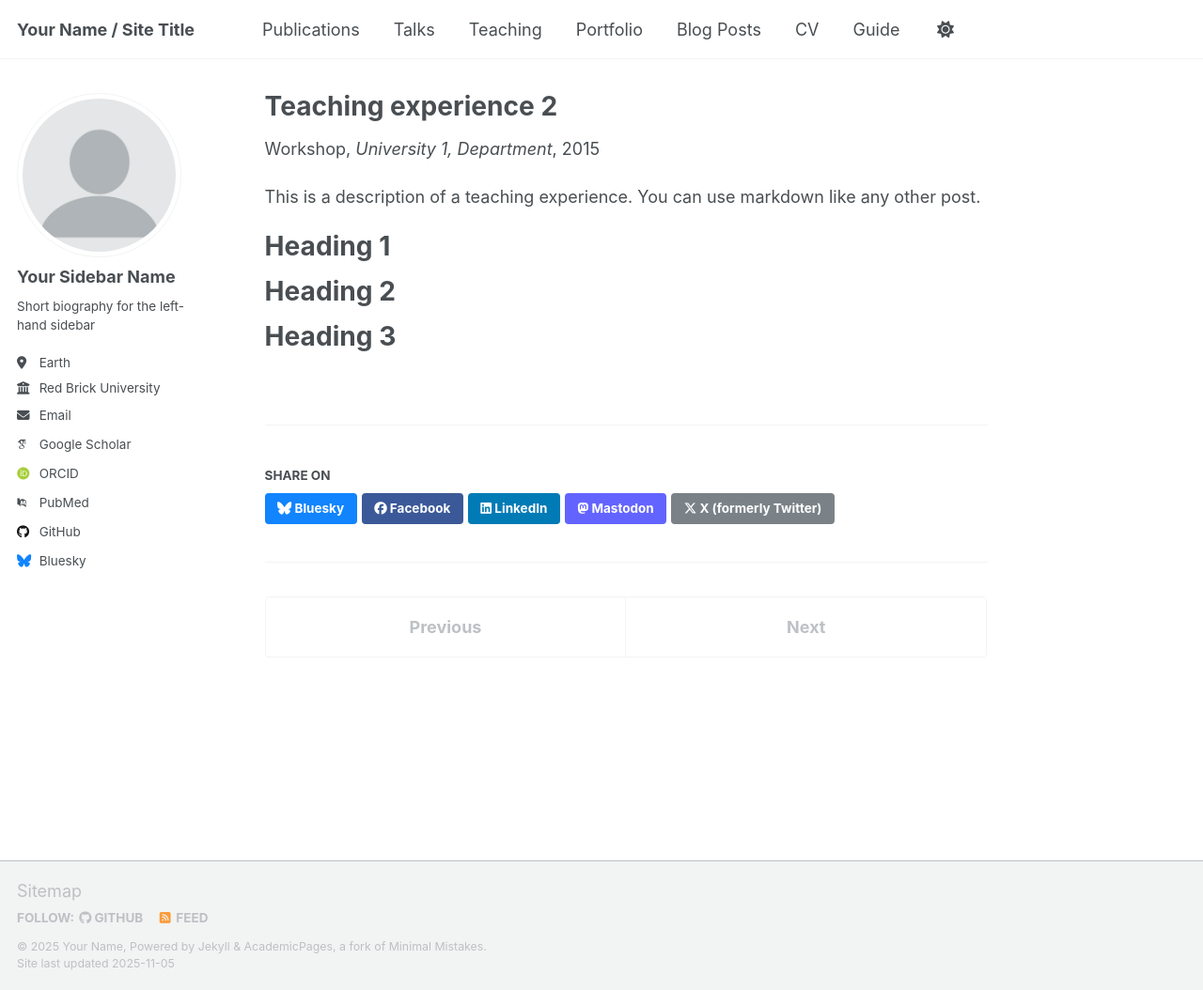
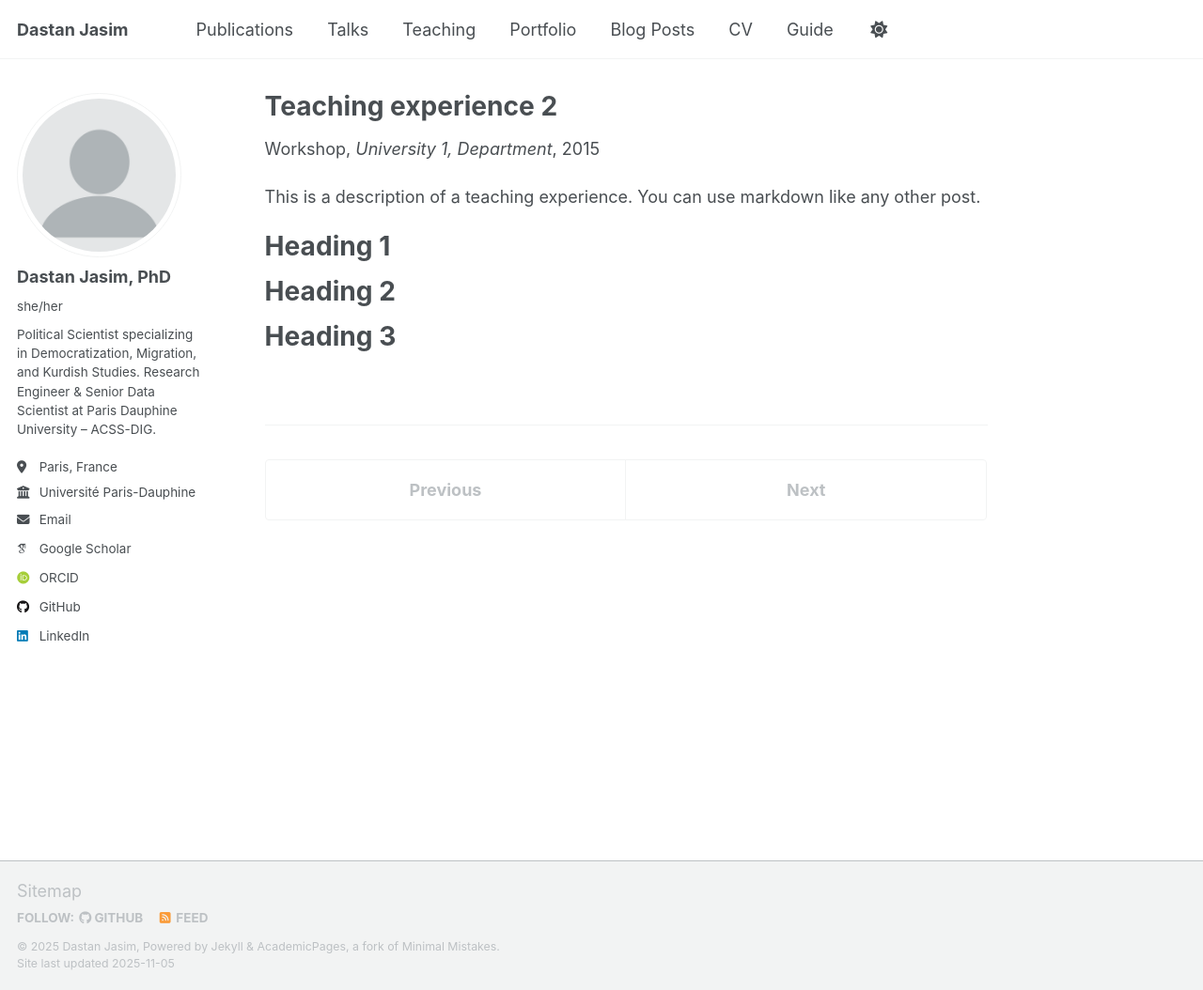
Before and after one commit to dastan-jasim/dastan-jasim.github.io, a Jekyll site: the page built from _teaching/2015-spring-teaching-2.md, in a window 1280 px wide and 1054 px high. Shown: the whole window at 94% size. Built offline with Jekyll 4.4.1, drawn with Linux system fonts in a browser that asks for light colours; some web fonts are replaced; a script that is not in the unit is left out; part of the change alters nothing that is shown.

Commit message:
Update _config.yml

```diff
--- a/_config.yml
+++ b/_config.yml
@@ -1,163 +1,95 @@
-# Welcome to Jekyll!
-#
-# This config file is meant for settings that affect your entire site, values
-# which you are expected to set up once and rarely need to edit after that.
-# For technical reasons, this file is *NOT* reloaded automatically when you use
-# `jekyll serve -l -H localhost`. If you change this file, please restart the
-# server process.
+# ============================================
+# Dastan Jasim — Academic Website Configuration
+# Based on AcademicPages (Minimal Mistakes theme)
+# ============================================
 
-# Basic Site Settings
 locale                   : "en-US"
-site_theme               : "default" # Currently available options are "default", "air"
-title                    : "Your Name / Site Title"
+site_theme               : "default"
+title                    : "Dastan Jasim"
 title_separator          : "-"
-name                     : &name "Your Name"
-description              : &description "Your Name's academic portfolio"   # Update this with a general description of your site, this is the default if not overridden by a page
-url                      : https://academicpages.github.io # The base hostname & protocol for your site e.g. "https://[your GitHub username].github.io",
-                                                           # or if you already have some other page hosted on Github then use "https://[your GitHub username].github.io/[Your Repo Name]"
-baseurl                  : "" # the subpath of your site, e.g. "/blog"
-repository               : "academicpages/academicpages.github.io"
+name                     : &name "Dastan Jasim"
+description              : &description "Political Scientist – Democratization, Kurdish Studies, Middle East Politics"
+url                      : "https://dastan-jasim.github.io"
+baseurl                  : ""
+repository               : "dastan-jasim/dastan-jasim.github.io"
 
-# Site Author - The following control what appear as part of the author content on the side bar.
-#               If a field is blank the icon and link will not appear, otherwise it will be shown.
-#               Additional customization can be done by editing /_includes/author-profile.html
+# --------------------------------------------
+# Author Sidebar Profile
+# --------------------------------------------
 author:
-  # Biographic information
   avatar           : "profile.png"
-  name             : "Your Sidebar Name"
-  pronouns         : # example: "she/her"
-  bio              : "Short biography for the left-hand sidebar"
-  location         : "Earth"
-  employer         : "Red Brick University"
-  uri              : # URL
-  email            : "none@example.org"
+  name             : "Dastan Jasim, PhD"
+  pronouns         : "she/her"
+  bio              : "Political Scientist specializing in Democratization, Migration, and Kurdish Studies. Research Engineer & Senior Data Scientist at Paris Dauphine University – ACSS-DIG."
+  location         : "Paris, France"
+  employer         : "Université Paris-Dauphine (PSL) / GIGA Hamburg"
+  uri              :
+  email            : "jasim.dastan@gmail.com"
 
-  # Academic websites
-  academia         : # URL
-  arxiv            : # URL - Update with the correct link to your profile
+  # Academic profiles
   googlescholar    : "https://scholar.google.com/citations?user=PS_CX0AAAAAJ"
-  inspire-hep      : # URL
-  impactstory      : # URL
-  orcid            : "https://orcid.org/yourorcidurl"
-  semantic         : # URL
-  pubmed           : "https://www.ncbi.nlm.nih.gov/pubmed/?term=john+snow"
-  researchgate     : # URL
-  scopus           : # URL
+  orcid            : "https://orcid.org/0000-0002-4158-276X"
+  researchgate     :
+  linkedin         : "https://www.linkedin.com/in/dastan-jasim-50a598263/"
+  academia         :
+  arxiv            :
+  scopus           :
+  pubmed           :
 
-  # Repositories and software development
-  bitbucket        : # Username - Update with your username on the site
-  codepen          : # Username
-  dribbble         : # Username
-  github           : "academicpages"
-  kaggle           : # Username
-  stackoverflow    : # User number or user number and name (i.e., use "1" or "1/jeff-atwood")
+  # Developer / data science profiles
+  github           : "dastan-jasim"
+  kaggle           :
+  stackoverflow    :
 
-  # Social media
-  artstation       : # Username
-  bluesky          : "bsky.app" # Replace this with you Bluesky username
-  facebook         : # Username
-  flickr           : # Username
-  foursquare       : # Username
-  goodreads        : # Username
-  google_plus      : # Username
-  keybase          : # Username
-  instagram        : # Username
-  lastfm           : # Username
-  linkedin         : # Username
-  mastodon         : # URL
-  medium           : # URL
-  pinterest        : # Username
-  soundcloud       : # Username
-  steam            : # Username
-  telegram         : # URL
-  tumblr           : # Username
-  twitter          : # Username for X / Twitter
-  vine             : # Username
-  weibo            : # Username
-  wikipedia        : # Username
-  xing             : # Username
-  youtube          : # Username
-  zhihu            : # Username
+  # Social
+  twitter          :
+  bluesky          :
+  mastodon         :
+  instagram        :
+  facebook         :
+  youtube          :
+  wikipedia        :
 
-# Publication Category - The following the list of publication categories and their headings
+# --------------------------------------------
+# Publication Categories
+# --------------------------------------------
 publication_category:
-  books:
-    title: 'Books'
-  manuscripts:
-    title: 'Journal Articles'
-  conferences:
-    title: 'Conference Papers'
+  peer-reviewed:
+    title: "Peer-Reviewed Articles"
+  book-chapter:
+    title: "Book Chapters"
+  policy-paper:
+    title: "Policy Papers"
+  book-review:
+    title: "Book Reviews"
+  book:
+    title: "Books"
 
+# --------------------------------------------
 # Site Settings
-teaser                   :  # filename of teaser fallback teaser image placed in /images/ for social media previews
-breadcrumbs              : false # true, false (default)
+# --------------------------------------------
+teaser                   :
+breadcrumbs              : false
 words_per_minute         : 160
 future                   : true
-read_more                : "disabled" # if enabled, adds "Read more" links to excerpts
-talkmap_link             : false      #change to true to add link to talkmap on talks page
+read_more                : "disabled"
+talkmap_link             : false
 comments:
-  provider               : # false (default), "disqus", "discourse", "facebook", "google-plus", "staticman", "custom"
-  disqus:
-    shortname            :
-  discourse:
-    server               : # https://meta.discourse.org/t/embedding-discourse-comments-via-javascript/31963 , e.g.: meta.discourse.org
-  facebook:
-    appid                :
-    num_posts            : # 5 (default)
-    colorscheme          : # "light" (default), "dark"
-staticman:
-  allowedFields          : ['name', 'email', 'url', 'message']
-  branch                 : "gh-pages" # "master", "gh-pages"
-  commitMessage          : "New comment."
-  filename               : comment-{@timestamp}
-  format                 : "yml"
-  moderation             : true
-  path                   : "_data/comments/{options.slug}"
-  requiredFields         : ['name', 'email', 'message']
-  transforms:
-    email                : "md5"
-  generatedFields:
-    date:
-      type               : "date"
-      options:
-        format           : "iso8601" # "iso8601" (default), "timestamp-seconds", "timestamp-milliseconds"
+  provider               : false
+
 atom_feed:
-  hide                   : false     # change to true to hide the RSS feed in the footer
-  path                   : # blank (default) uses feed.xml
+  hide                   : false
 
+# --------------------------------------------
+# SEO and Analytics
+# --------------------------------------------
+google_site_verification :
+analytics:
+  provider               : false
 
-# SEO Related
-google_site_verification :
-bing_site_verification   :
-alexa_site_verification  :
-yandex_site_verification :
-
-
-# Social Sharing
-twitter:
-  username               : &twitter
-facebook:
-  username               :
-  app_id                 :
-  publisher              :
-og_image                 :  # Social media default site image
-og_description           :  # Social media default site image description
-# For specifying social profiles
-# - https://developers.google.com/structured-data/customize/social-profiles
-social:
-  type                   : # Person or Organization (defaults to Person)
-  name                   : # If the user or organization name differs from the site's name
-  links: # An array of links to social media profiles
-
-
-# Analytics
-analytics:
-  provider               :  "false" # false (default), "google", "google-universal", "google-analytics-4", "custom"
-  google:
-    tracking_id          :
-
-
-# Reading Files
+# --------------------------------------------
+# Reading & Output Settings
+# --------------------------------------------
 include:
   - .htaccess
   - _pages
@@ -165,58 +97,28 @@ include:
 exclude:
   - "*.sublime-project"
   - "*.sublime-workspace"
-  - .asset-cache
-  - .bundle
   - .github
-  - .jekyll-assets-cache
-  - .sass-cache
-  - assets/js/_main.js
-  - assets/js/plugins
-  - assets/js/vendor
-  - CHANGELOG
-  - Capfile
-  - config
-  - Dockerfile
-  - Gemfile
-  - Gruntfile.js
-  - gulpfile.js
-  - LICENSE
-  - local
-  - log
   - node_modules
-  - package.json*
-  - Rakefile
-  - README
-  - tmp
   - vendor
-keep_files:
-  - .git
-  - .svn
 encoding: "utf-8"
 markdown_ext: "markdown,mkdown,mkdn,mkd,md"
 
-
-# Conversion
+# --------------------------------------------
+# Markdown Conversion
+# --------------------------------------------
 markdown: kramdown
 highlighter: rouge
-lsi: false
 excerpt_separator: "\n\n"
-incremental: false
 
-
-# Markdown Processing
 kramdown:
   input: GFM
-  hard_wrap: false
   auto_ids: true
-  footnote_nr: 1
-  entity_output: as_char
   toc_levels: 1..6
   smart_quotes: lsquo,rsquo,ldquo,rdquo
-  enable_coderay: false
 
-
-# These settings control the types of collections used by the template
+# --------------------------------------------
+# Collections
+# --------------------------------------------
 collections:
   teaching:
     output: true
@@ -231,10 +133,10 @@ collections:
     output: true
     permalink: /:collection/:path/
 
-
-# These settings control how pages and collections are included in the site
+# --------------------------------------------
+# Defaults
+# --------------------------------------------
 defaults:
-  # _posts
   - scope:
       path: ""
       type: posts
@@ -242,67 +144,52 @@ defaults:
       layout: single
       author_profile: true
       read_time: true
-      comments: true
+      comments: false
       share: true
-      related: true
-  # _pages
   - scope:
       path: ""
       type: pages
     values:
       layout: single
       author_profile: true
-  # _teaching
   - scope:
       path: ""
       type: teaching
     values:
       layout: single
       author_profile: true
-      share: true
-      comments: true
-  # _publications
   - scope:
       path: ""
       type: publications
     values:
       layout: single
       author_profile: true
-      share: true
-      comments: true
-  # _portfolio
   - scope:
       path: ""
       type: portfolio
     values:
       layout: single
       author_profile: true
-      share: true
-      comment: true
-  # _talks
   - scope:
       path: ""
       type: talks
     values:
       layout: talk
       author_profile: true
-      share: true
 
-
-# Sass/SCSS
+# --------------------------------------------
+# Sass and Output
+# --------------------------------------------
 sass:
   sass_dir: _sass
-  style: compressed # https://sass-lang.com/documentation/file.SASS_REFERENCE.html#output_style
+  style: compressed
 
+permalink: /:categories/:title/
+timezone: Europe/Paris
 
-# Outputting
-permalink: /:categories/:title/
-# paginate: 5 # amount of posts to show
-# paginate_path: /page:num/
-timezone: Etc/UTC # https://en.wikipedia.org/wiki/List_of_tz_database_time_zones
-
-
+# --------------------------------------------
 # Plugins
+# --------------------------------------------
 plugins:
   - jekyll-feed
   - jekyll-gist
@@ -311,7 +198,6 @@ plugins:
   - jekyll-redirect-from
   - jemoji
 
-# Mimic GitHub Pages with --safe
 whitelist:
   - jekyll-feed
   - jekyll-gist
@@ -320,38 +206,19 @@ whitelist:
   - jekyll-redirect-from
   - jemoji
 
-
+# --------------------------------------------
 # Archives
-#  Type
-#  - GitHub Pages compatible archive pages built with Liquid ~> type: liquid (default)
-#  - Jekyll Archives plugin archive pages ~> type: jekyll-archives
-#  Path (examples)
-#  - Archive page should exist at path when using Liquid method or you can
-#    expect broken links (especially with breadcrumbs enabled)
-#  - <base_path>/tags/my-awesome-tag/index.html ~> path: /tags/
-#  - <base_path/categories/my-awesome-category/index.html ~> path: /categories/
-#  - <base_path/my-awesome-category/index.html ~> path: /
+# --------------------------------------------
 category_archive:
   type: liquid
   path: /categories/
 tag_archive:
   type: liquid
   path: /tags/
-# https://github.com/jekyll/jekyll-archives
-# jekyll-archives:
-#   enabled:
-#     - categories
-#     - tags
-#   layouts:
-#     category: archive-taxonomy
-#     tag: archive-taxonomy
-#   permalinks:
-#     category: /categories/:name/
-#     tag: /tags/:name/
 
-
+# --------------------------------------------
 # HTML Compression
-# - https://jch.penibelst.de/
+# --------------------------------------------
 compress_html:
   clippings: all
   ignore:
```
